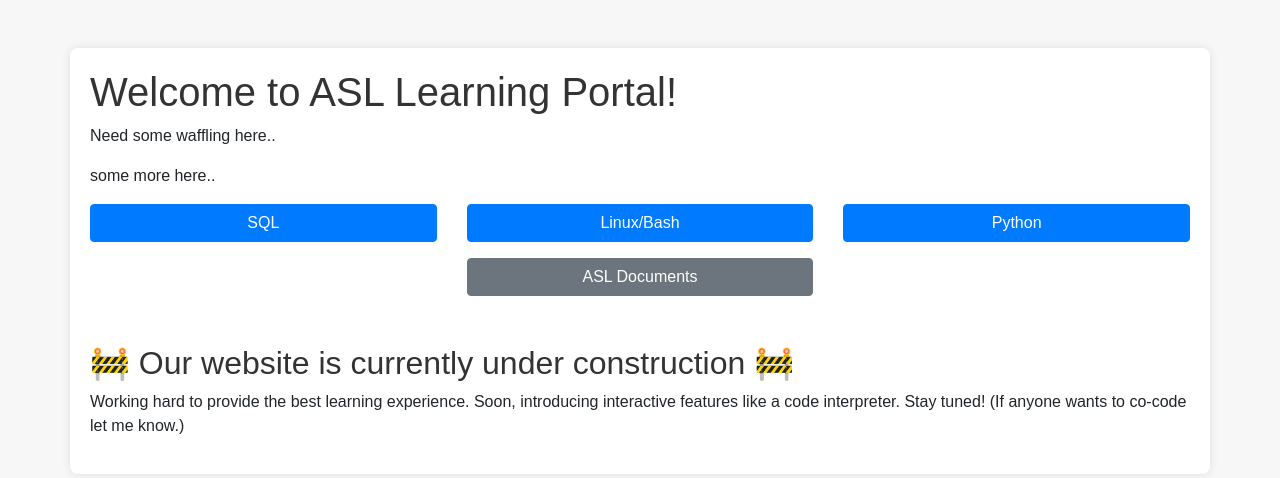
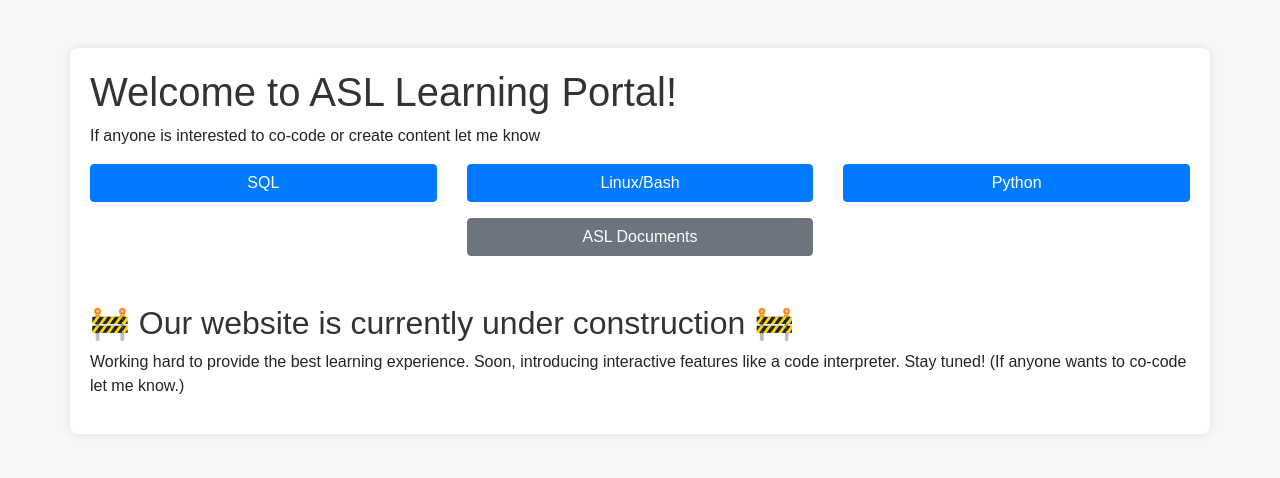
Before and after one commit to CrtAnton/Learn-Python-Website, a Flask app: page / in a window 1280 px wide. Shown: the top 478 px of the page. Run offline with Flask 3, Linux system fonts and the light colour scheme; some libraries are stand-ins or nearby versions.

Commit message:
changed main page

```diff
--- a/Website_code/templates/index.html
+++ b/Website_code/templates/index.html
@@ -20,10 +20,10 @@
 <div class="container mt-5">
     <h1>Welcome to ASL Learning Portal!</h1>
     <p>
-        Need some waffling here..
+        If anyone is interested to co-code or create content let me know
     </p>
     <p>
-       some more here..
+
     </p>
 
     <!-- Buttons Row -->
```
